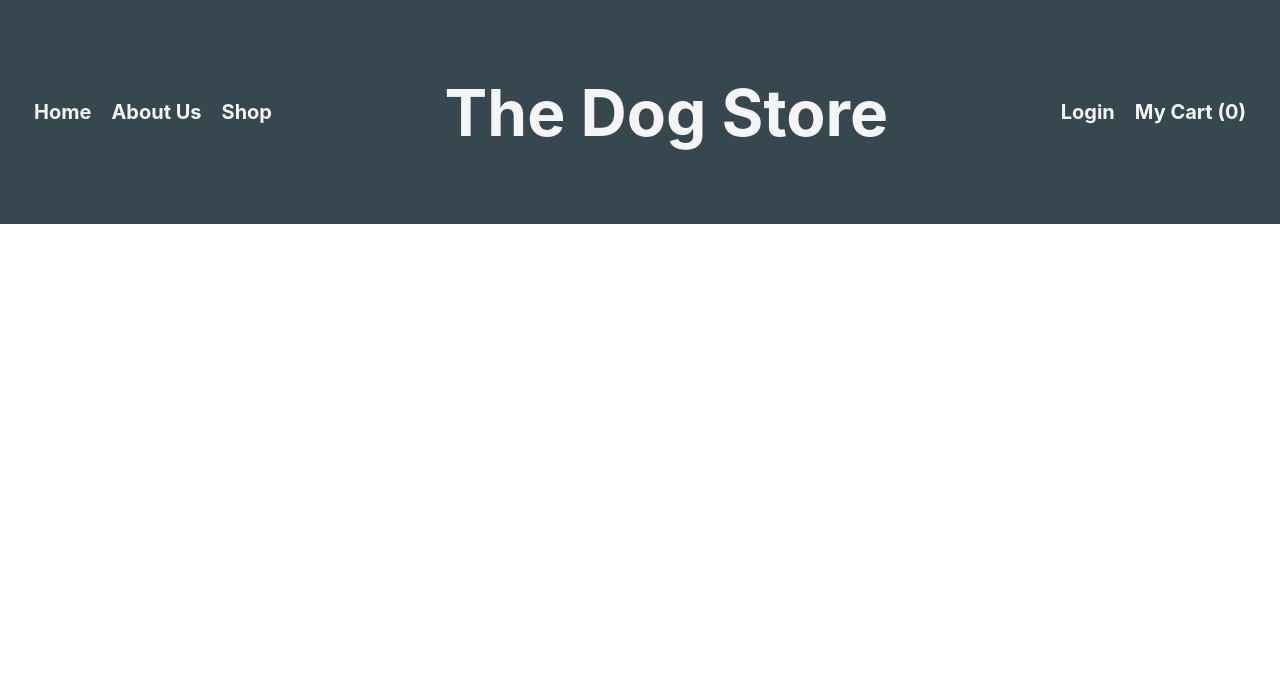
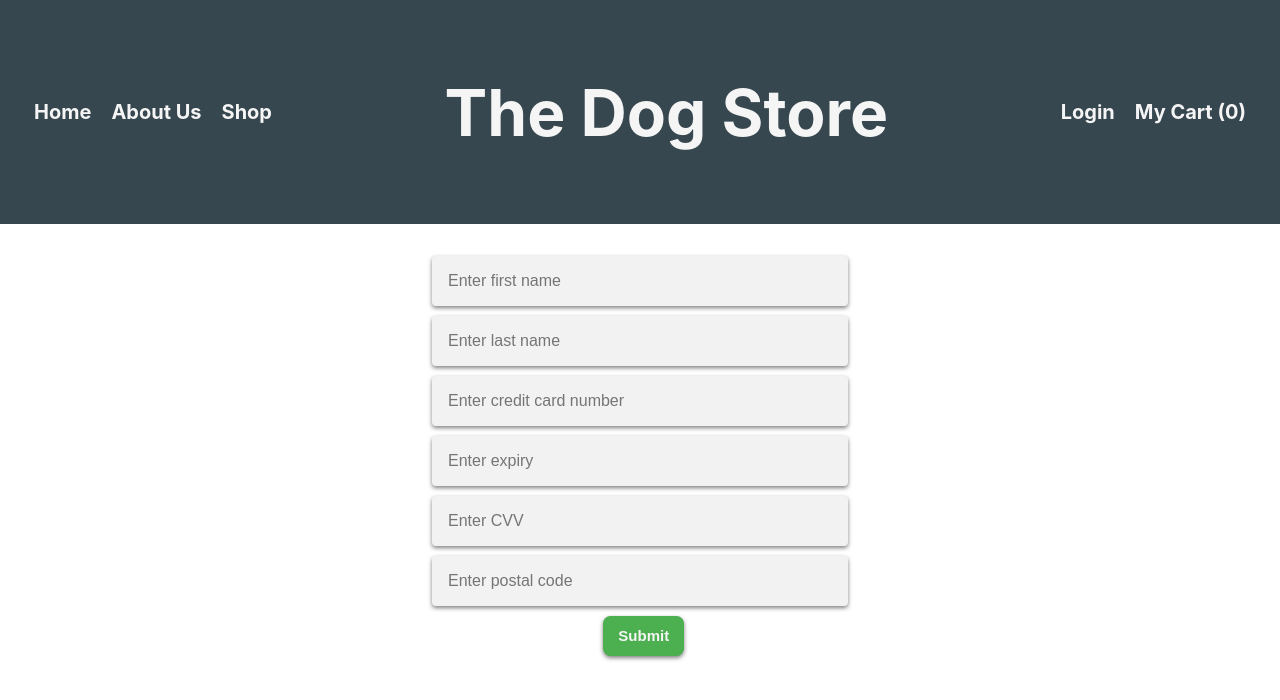
Before and after one commit to Jacquiiiii/TheDogStore, a React (Create React App) app: page /Checkout in a window 1280 px wide. Shown: the top 700 px of the page. Built offline with nearby package versions, Linux system fonts and the light colour scheme.

Commit message:
feat: add Checkout route and component

```diff
--- a/src/components/App/App.tsx
+++ b/src/components/App/App.tsx
@@ -12,6 +12,7 @@ import Cart from '../Cart/Cart'
 import Login from '../Login/Login'
 import Register from "../Register/Register"
 import Rewards from "../Rewards/Rewards"
+import Checkout from "../Checkout/Checkout"
 
 const App = () => {
   return (
@@ -26,6 +27,7 @@ const App = () => {
         <Route path="/Toys" element={<Toys />} />
         <Route path="/Supplies" element={<Supplies />} />
         <Route path="/Cart" element={<Cart />} />
+        <Route path="/Checkout" element={<Checkout />} />
         <Route path="/Login" element={<Login />} />
         <Route path="/Register" element={<Register />} />
         <Route path="/Rewards" element={<Rewards />} />
--- a/src/components/Cart/Cart.tsx
+++ b/src/components/Cart/Cart.tsx
@@ -1,3 +1,4 @@
+import { Link } from 'react-router-dom'
 import { Product } from '../../types/types'
 import { CartContainer, CartItemsList, ProductsLink, TotalContainer, Header } from './styles'
 import useCart from '../../hooks/useCart'
@@ -23,7 +24,9 @@ const Cart = () => {
       {cartItems.length > 0 &&
         <TotalContainer>
           <span>Subtotal: ${total}</span>
-          <Button buttonText="Checkout" color={greenButtonColor} />
+          <Link to='/Checkout'>
+            <Button buttonText="Pay Now" color={greenButtonColor} />
+          </Link>
         </TotalContainer>
       }
     </CartContainer>
--- /dev/null
+++ b/src/components/Checkout/Checkout.tsx
@@ -0,0 +1,20 @@
+import { greenButtonColor } from "../../constants/constants"
+import Button from "../Button/Button"
+import { CheckoutContainer } from "./styles"
+
+const Checkout = () => {
+
+  return (
+    <CheckoutContainer>
+      <input placeholder="Enter first name" />
+      <input placeholder="Enter last name" />
+      <input placeholder="Enter credit card number" />
+      <input placeholder="Enter expiry" />
+      <input placeholder="Enter CVV" />
+      <input placeholder="Enter postal code" />
+      <Button buttonText="Submit" color={greenButtonColor} />
+    </CheckoutContainer>
+  )
+}
+
+export default Checkout
--- /dev/null
+++ b/src/components/Checkout/styles.tsx
@@ -0,0 +1,23 @@
+import styled from 'styled-components'
+
+const CheckoutContainer = styled.div`
+  display: flex;
+  flex-direction: column;
+  align-items: center;
+  justify-content: center;
+  gap: 10px;
+  margin-top: 2em;
+  margin-bottom: 2em;
+  input {
+    padding: 1em;
+    width: 30%;
+    border-radius: 0.25em;
+    border: none;
+    outline: none;
+    box-shadow: 0 0.125rem 0.25rem rgba(0,0,0,0.5);
+    font-size: 16px;
+    background-color: #f2f2f2;
+  }
+`
+
+export { CheckoutContainer }
```
Also changed, not shown: 1 other file (tests, documents, lock files or other folders).
